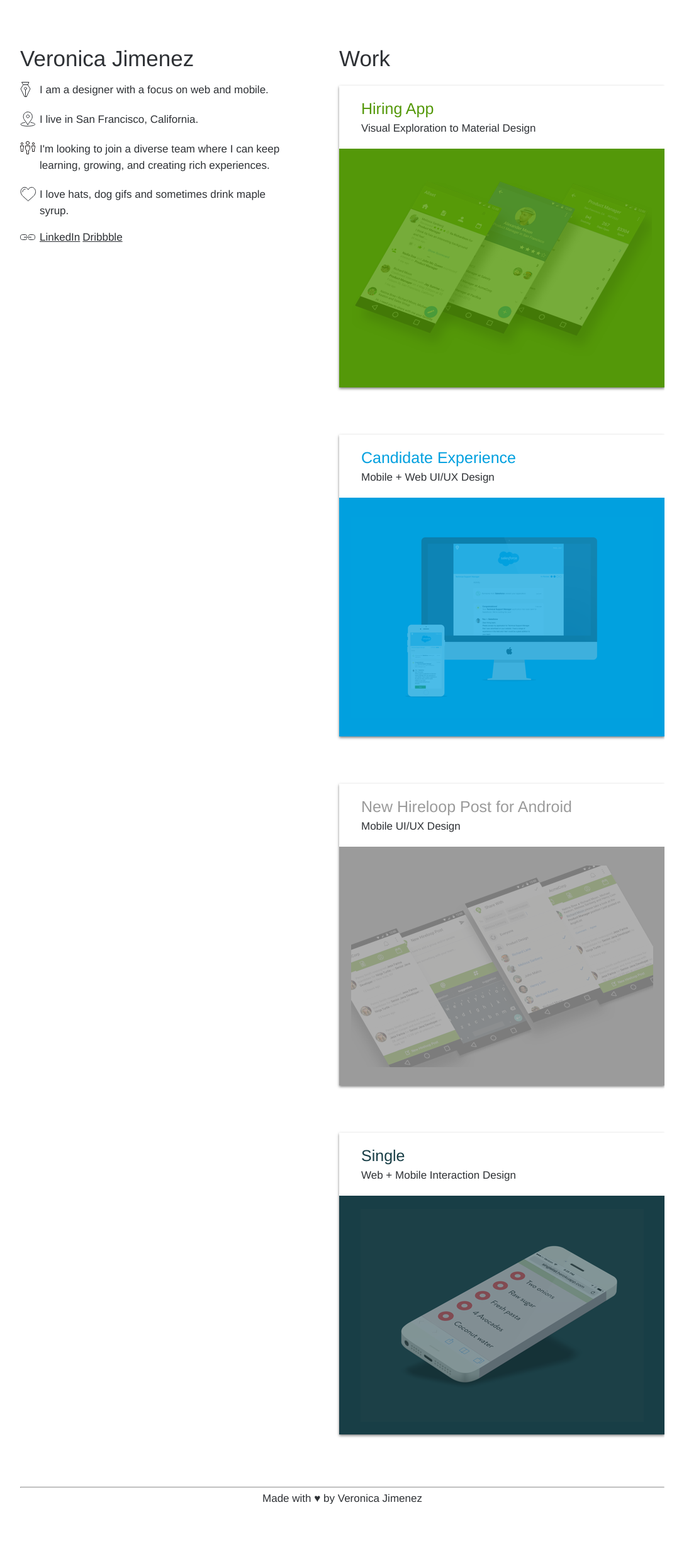
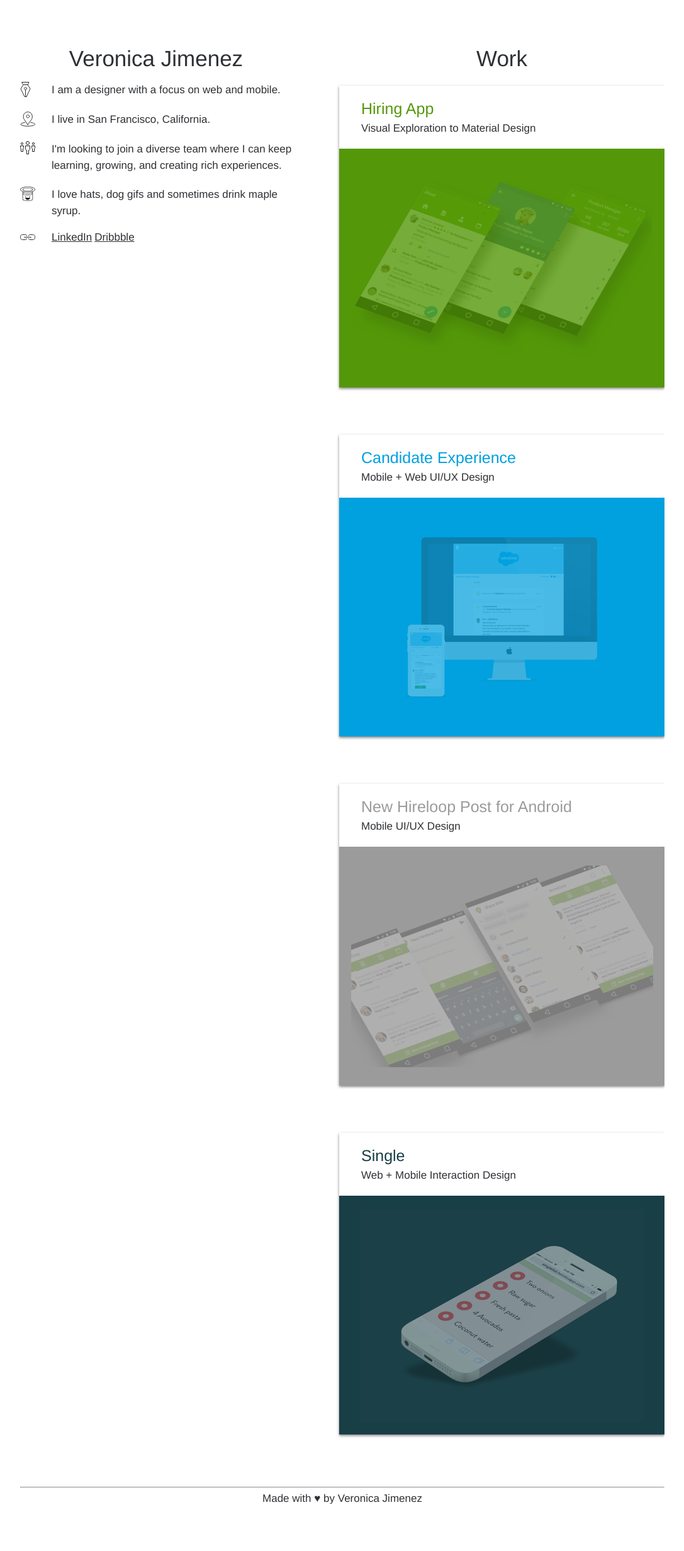
Before and after one commit to vnikajimenez/vnikajimenez.github.com, a Jekyll site: the page built from index.html, in a window 1280 px wide. Shown: the whole page at 63% size, without its empty margins (96-1183 px from the left). Built offline with Jekyll 4.4.1, drawn with Linux system fonts in a browser that asks for light colours; nearby versions of some CDN libraries.

Commit message:
add favicon and new icon, center header text

```diff
--- a/_sass/_main.scss
+++ b/_sass/_main.scss
@@ -51,6 +51,7 @@ a:hover{
 	.column-top {
 		font-size: 35px;
 		font-weight: 100;
+		text-align: center;
 	}
 
 	.left-column {
@@ -65,12 +66,12 @@ a:hover{
 
 			.icon {
 				float: left;
-				width: 31px;
+				width: 50px;
 			}
 
 			.text {
 				float: left;
-				max-width: 401px;
+				max-width: 382px;
 			}
 
 			.blurb {
--- a/index.html
+++ b/index.html
@@ -18,7 +18,7 @@ layout: default
         <div class="text"><p class="blurb">I'm looking to join a diverse team where I can keep learning, growing, and creating rich experiences.</p></div>
       </div>
       <div class="blurb-line">
-        <div class="icon"><img src="images/heart.svg"></div>
+        <div class="icon"><img src="images/hat.svg"></div>
         <div class="text"><p class="blurb">I love hats, dog gifs and sometimes drink maple syrup.</p></div>
       </div>
       <div class="blurb-line">
```
Also changed, not shown: favicon.ico (added), images/hat.svg (added), 2 other files.
